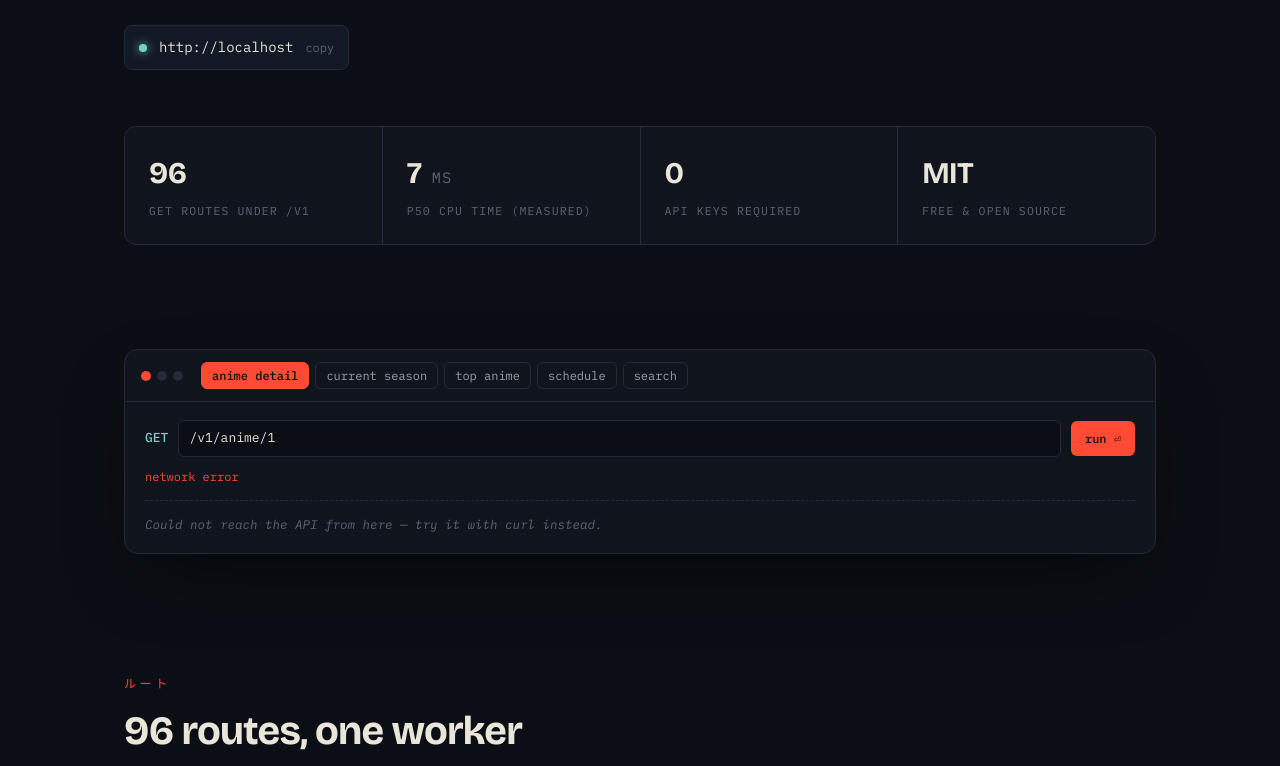
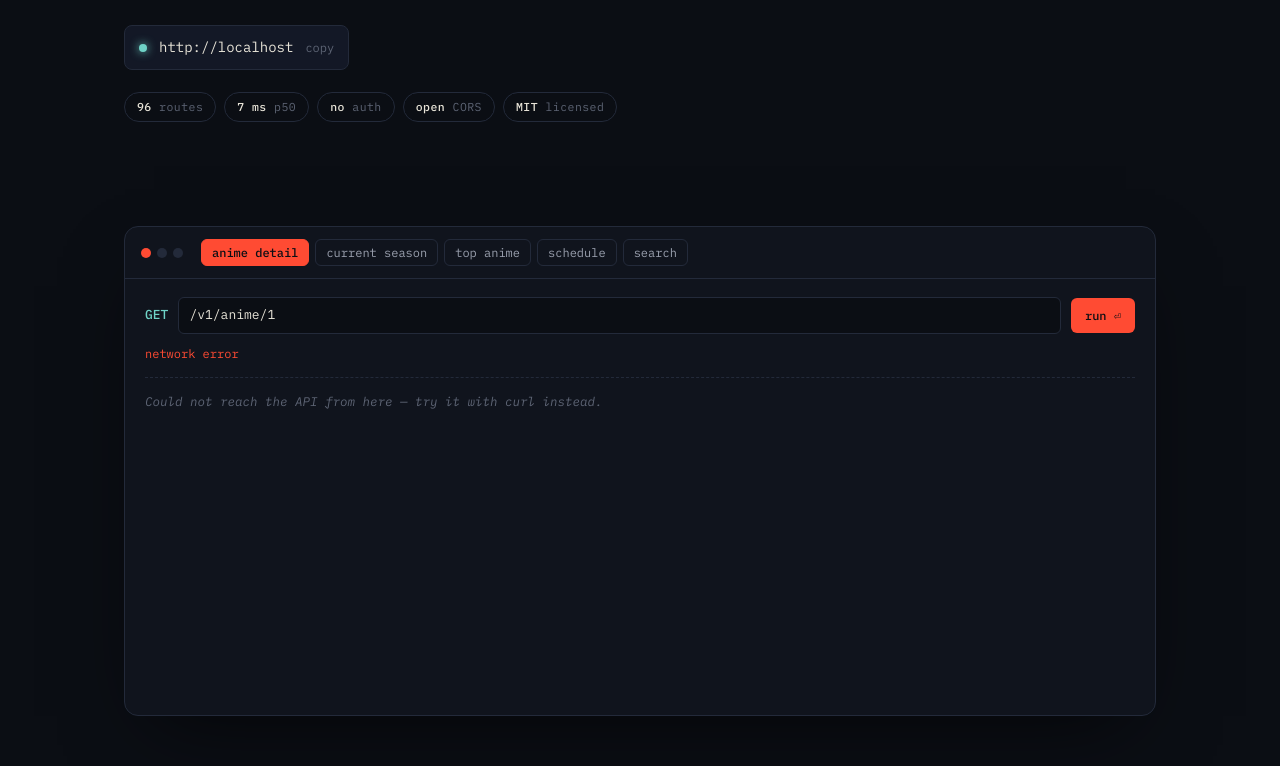
Before and after one commit to LucasHenriqueDiniz/jikan-edge, a website: page site/index.html in a window 1280 px wide. Shown: the part 565-1331 px from the top of the page. Drawn offline with nearby package versions, Linux system fonts and the light colour scheme; no server answers.

Commit message:
Fix migrate layout, replace stats strip with hero chips, stabilize terminal
- Migration section now uses a centered flex column: the before/after
  panel and the copy button no longer misalign.
- The 4-tile stats strip under the hero is gone; the same facts are
  now compact mono chips under the base URL (96 routes, 7ms p50,
  no auth, open CORS, MIT).
- Try-it terminal: fixed 320px output height (no more layout jumps
  while fetching) and the same fill progress bar as the hero while a
  request is in flight.

Co-Authored-By: Claude Fable 5 <noreply@anthropic.com>

```diff
--- a/site/index.html
+++ b/site/index.html
@@ -174,12 +174,13 @@ h1 .accent { color: var(--vermillion); }
 .baseurl .copy { color: var(--paper-faint); font-size: 12px; }
 
 /* ---------- stats strip ---------- */
-.stats { display: grid; grid-template-columns: repeat(4, 1fr); gap: 1px; background: var(--line); border: 1px solid var(--line); border-radius: 12px; overflow: hidden; margin: 56px 0 0; }
-.stat { background: var(--ink-2); padding: 22px 24px; }
-.stat b { display: block; font-size: 30px; font-weight: 700; letter-spacing: -.02em; }
-.stat b .unit { font-size: 15px; color: var(--paper-faint); font-weight: 400; }
-.stat span { font-family: var(--mono); font-size: 11.5px; letter-spacing: .1em; text-transform: uppercase; color: var(--paper-faint); }
-@media (max-width: 720px) { .stats { grid-template-columns: repeat(2, 1fr); } }
+.facts { margin-top: 22px; display: flex; flex-wrap: wrap; gap: 8px; }
+.facts span {
+  font-family: var(--mono); font-size: 11.5px; color: var(--paper-faint);
+  border: 1px solid var(--line); border-radius: 999px; padding: 5px 12px;
+  letter-spacing: .04em;
+}
+.facts b { color: var(--paper); font-weight: 550; }
 
 /* ---------- terminal ---------- */
 .term-section { padding: 64px 0; }
@@ -188,9 +189,17 @@ h1 .accent { color: var(--vermillion); }
   overflow: hidden; box-shadow: 0 30px 80px -30px rgba(0,0,0,.7);
 }
 .term-head {
+  position: relative;
   display: flex; align-items: center; gap: 10px; padding: 12px 16px;
   border-bottom: 1px solid var(--line); flex-wrap: wrap;
 }
+.term-bar {
+  position: absolute; left: 0; bottom: -1px; height: 2px; width: 0;
+  background: linear-gradient(90deg, var(--vermillion), var(--gold));
+  opacity: 1; transition: width .3s ease, opacity .5s ease; z-index: 1;
+}
+.term.loading .term-bar { animation: loadbar 1.6s ease-out forwards; }
+.term.done .term-bar { animation: none; width: 100%; opacity: 0; }
 .term-head .lights { display: flex; gap: 6px; }
 .term-head .lights i { width: 10px; height: 10px; border-radius: 50%; background: var(--line); display: block; }
 .term-head .lights i:first-child { background: var(--vermillion); }
@@ -220,7 +229,7 @@ h1 .accent { color: var(--vermillion); }
 .term-meta .ok { color: var(--teal); }
 .term-meta .err { color: var(--vermillion); }
 .term-out {
-  max-height: 340px; overflow: auto; white-space: pre; line-height: 1.55;
+  height: 320px; overflow: auto; white-space: pre; line-height: 1.55;
   color: var(--paper-dim); font-size: 12.5px;
   border-top: 1px dashed var(--line); padding-top: 14px;
   scrollbar-width: thin; scrollbar-color: var(--line) transparent;
@@ -305,9 +314,9 @@ h2 { font-size: clamp(28px, 4vw, 40px); font-weight: 700; letter-spacing: -.02em
 .ratebox b { color: var(--paper); font-weight: 600; }
 
 /* migration */
-.mig { text-align: center; }
+.mig { display: flex; flex-direction: column; align-items: center; text-align: center; }
 .mig-diff {
-  display: inline-block; text-align: left;
+  text-align: left;
   background: var(--ink-2); border: 1px solid var(--line); border-radius: 12px;
   padding: 16px 20px; margin-bottom: 26px; max-width: 100%; overflow-x: auto;
 }
@@ -390,6 +399,13 @@ footer .stamp .kanji { color: var(--vermillion); }
           <span id="baseurl-text">https://jikan-edge.lucas-hdo.workers.dev</span>
           <span class="copy" id="baseurl-copy">copy</span>
         </div>
+        <div class="facts">
+          <span><b>96</b> routes</span>
+          <span><b>7&nbsp;ms</b> p50</span>
+          <span><b>no</b> auth</span>
+          <span><b>open</b> CORS</span>
+          <span><b>MIT</b> licensed</span>
+        </div>
       </div>
       <aside class="hero-show" aria-label="Live API response">
         <div class="hs-req loading" id="hs-req">
@@ -405,12 +421,6 @@ footer .stamp .kanji { color: var(--vermillion); }
       </aside>
     </div>
 
-    <div class="stats">
-      <div class="stat reveal"><b>96</b><span>GET routes under /v1</span></div>
-      <div class="stat reveal"><b>7<span class="unit"> ms</span></b><span>p50 CPU time (measured)</span></div>
-      <div class="stat reveal"><b>0</b><span>API keys required</span></div>
-      <div class="stat reveal"><b>MIT</b><span>free &amp; open source</span></div>
-    </div>
   </div>
 </div>
 
@@ -418,6 +428,7 @@ footer .stamp .kanji { color: var(--vermillion); }
   <div class="wrap">
     <div class="term reveal">
       <div class="term-head">
+        <span class="term-bar"></span>
         <div class="lights"><i></i><i></i><i></i></div>
         <div class="term-tabs" id="term-tabs">
           <button data-path="/v1/anime/1" class="active">anime detail</button>
@@ -720,18 +731,21 @@ footer .stamp .kanji { color: var(--vermillion); }
     return obj;
   }
 
+  var termBox = document.querySelector('.term');
   function fire(path) {
     var mySeq = ++seq;
     pathEl.value = path;
     statusEl.textContent = '…'; statusEl.className = '';
     timeEl.textContent = '—'; cacheEl.textContent = '—';
     out.innerHTML = '<span class="waiting">fetching…</span>';
+    termBox.classList.remove('done'); termBox.classList.add('loading');
     var t0 = performance.now();
     fetch(base + path)
       .then(function (res) {
         var ms = Math.round(performance.now() - t0);
         return res.json().then(function (body) {
           if (mySeq !== seq) return;
+          termBox.classList.remove('loading'); termBox.classList.add('done');
           statusEl.textContent = res.status + (res.ok ? ' OK' : '');
           statusEl.className = res.ok ? 'ok' : 'err';
           timeEl.textContent = ms + ' ms';
@@ -742,6 +756,7 @@ footer .stamp .kanji { color: var(--vermillion); }
       })
       .catch(function () {
         if (mySeq !== seq) return;
+        termBox.classList.remove('loading');
         statusEl.textContent = 'network error'; statusEl.className = 'err';
         timeEl.textContent = ''; cacheEl.textContent = '';
         out.innerHTML = '<span class="waiting">Could not reach the API from here — try it with curl instead.</span>';
```
